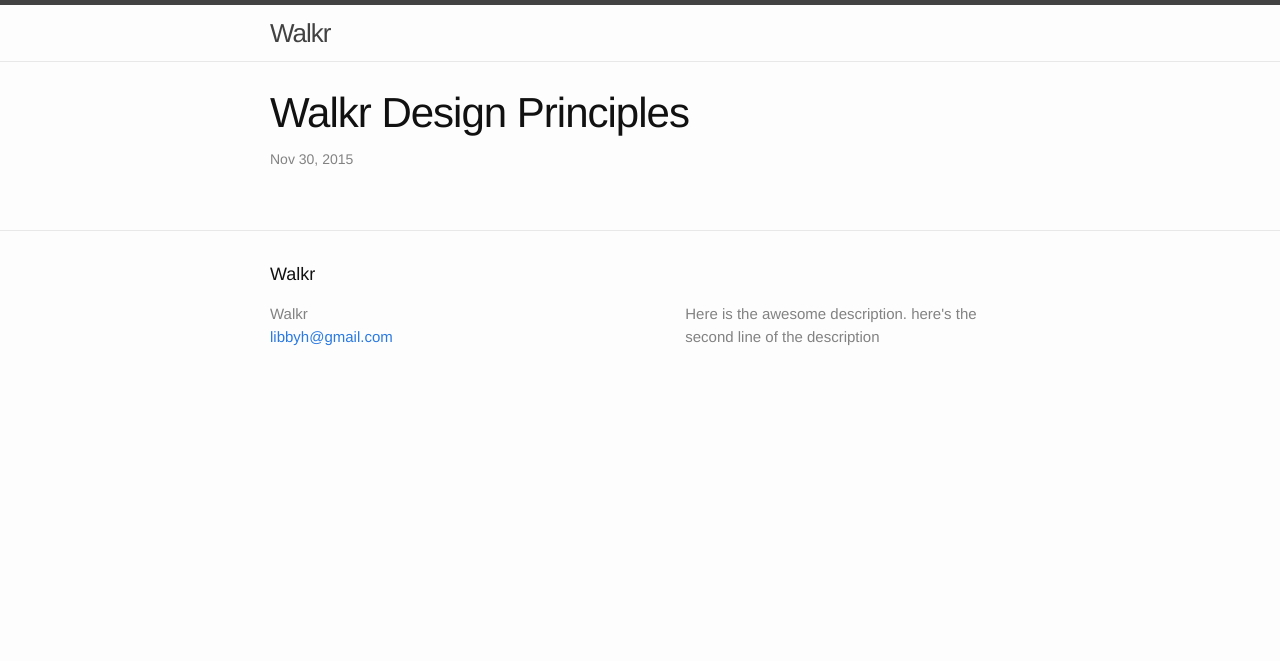
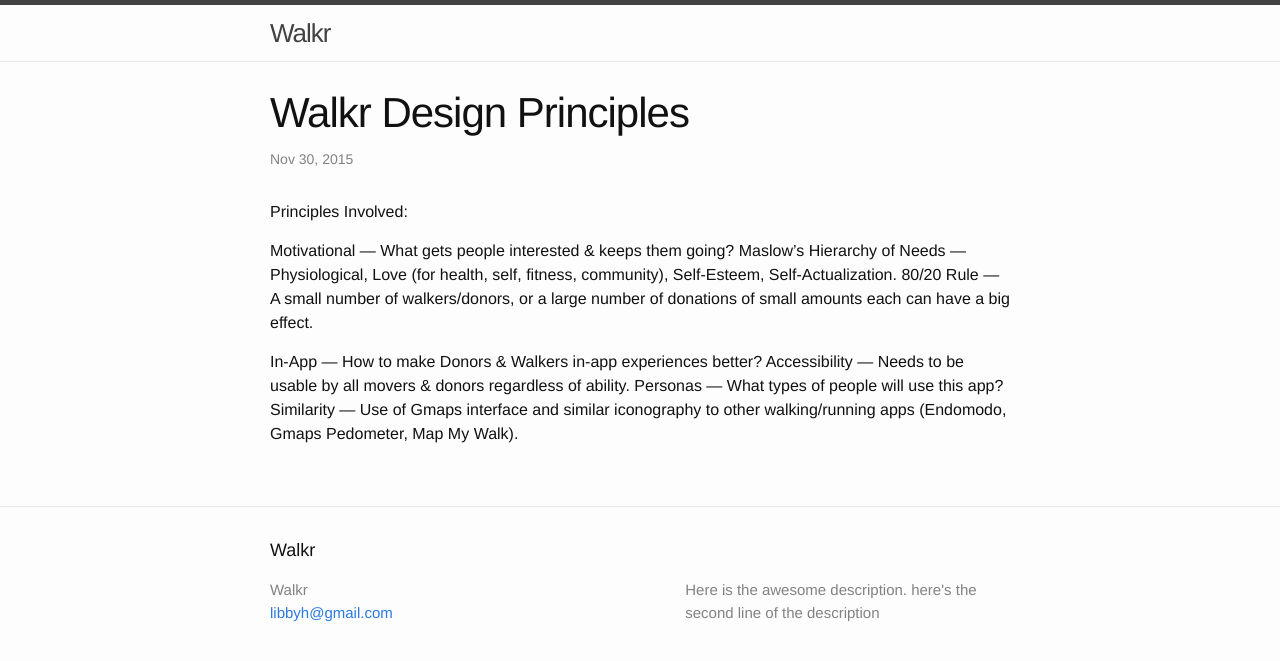
Before and after one commit to sburnet1/com381-525, a Jekyll site: the page built from _posts/2015-11-30-principles.md, in a window 1280 px wide. Shown: the top 661 px of the page. Built offline with Jekyll 4.4.1, drawn with Linux system fonts in a browser that asks for light colours.

Commit message:
Update 2015-11-30-principles.md

```diff
--- a/_posts/2015-11-30-principles.md
+++ b/_posts/2015-11-30-principles.md
@@ -3,3 +3,13 @@ layout: post
 title:  "Walkr Design Principles"
 date:   2015-11-30
 ---
+Principles Involved:
+
+Motivational — What gets people interested & keeps them going?
+Maslow’s Hierarchy of Needs — Physiological, Love (for health, self, fitness, community), Self-Esteem, Self-Actualization.
+80/20 Rule — A small number of walkers/donors, or a large number of donations of small amounts each can have a big effect.
+
+In-App — How to make Donors & Walkers in-app experiences better?
+Accessibility — Needs to be usable by all movers & donors regardless of ability.
+Personas — What types of people will use this app?
+Similarity — Use of Gmaps interface and similar iconography to other walking/running apps (Endomodo, Gmaps Pedometer, Map My Walk).
```
